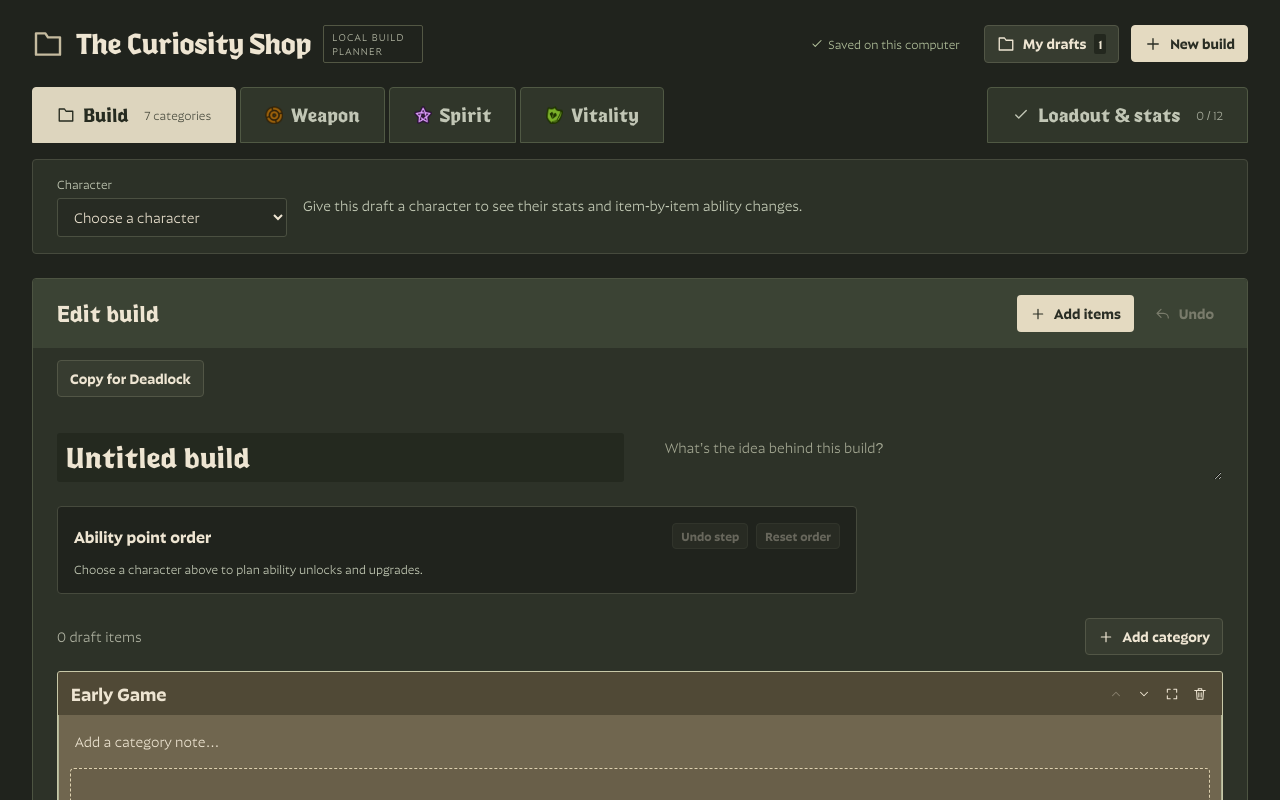
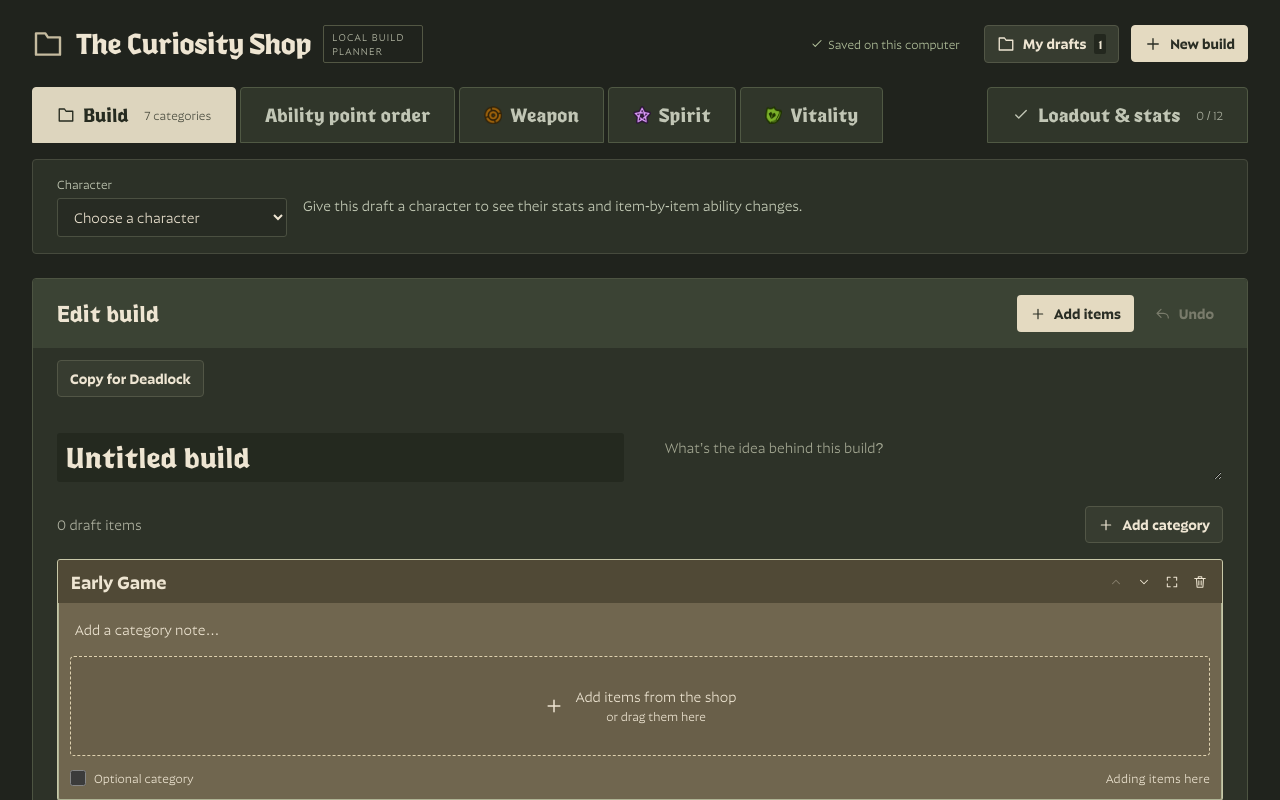
Before and after one commit to Silver-e/Deadlock-Build-Maker, a React (Vite) app: page / in a window 1280 px wide. Shown: the top 800 px of the page. Built offline with nearby package versions, Linux system fonts and the light colour scheme.

Commit message:
Move ability point order to its own planner tab
- Update ability plan UI coverage for tab navigation

```diff
--- a/src/main.jsx
+++ b/src/main.jsx
@@ -499,6 +499,13 @@ function App() {
             <Icon name="folder" />
             Build<span>{draft.categories.length} categories</span>
           </button>
+          <button
+            className={view === "abilities" ? "current" : ""}
+            aria-current={view === "abilities" ? "page" : undefined}
+            onClick={() => navigate("abilities")}
+          >
+            Ability point order
+          </button>
           {types.map((type) => (
             <button
               key={type}
@@ -578,12 +585,6 @@ function App() {
                 }
               />
             </div>
-            <AbilityOrder
-              draft={draft}
-              onChange={(abilityOrder) =>
-                update((d) => ({ ...d, abilityOrder }))
-              }
-            />
             <div className="categories-header">
               <span>{allDraftIds.length} draft items</span>
               <button
@@ -725,6 +726,28 @@ function App() {
                 for category options.
               </p>
             </div>
+          </section>
+          <section
+            hidden={view !== "abilities"}
+            className="build-panel"
+            aria-label="Ability planner"
+          >
+            <div className="build-toolbar">
+              <h2>Ability point order</h2>
+              <button
+                onClick={undo}
+                disabled={!history.length}
+                title="Undo last change (Ctrl+Z)"
+              >
+                <Icon name="undo" size={16} /> Undo
+              </button>
+            </div>
+            <AbilityOrder
+              draft={draft}
+              onChange={(abilityOrder) =>
+                update((d) => ({ ...d, abilityOrder }))
+              }
+            />
           </section>
           <section
             hidden={view !== "shop"}
```
Also changed, not shown: tests/ability-plan-ui.mjs (+7 -0 lines).
